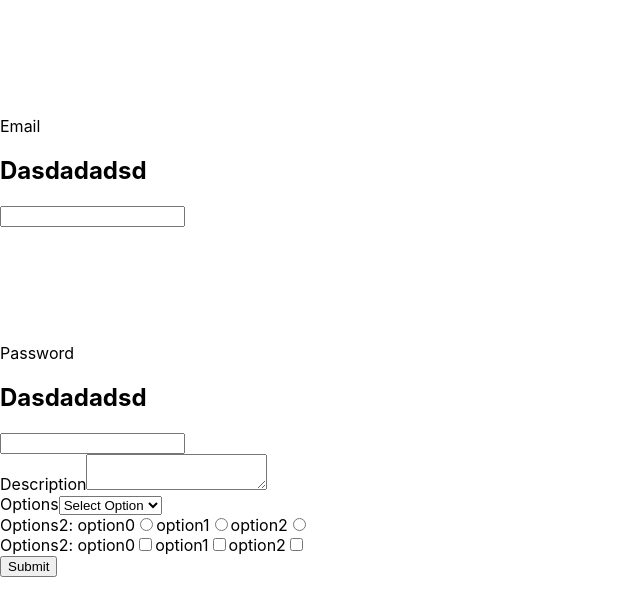
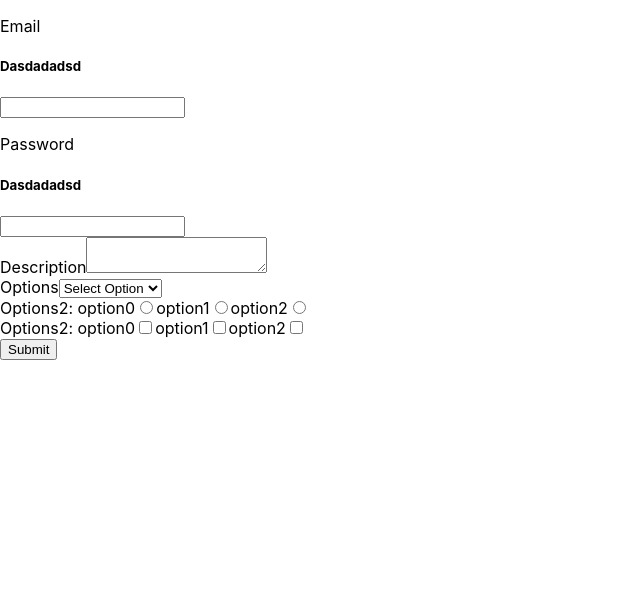
Before and after one commit to cvetanovskistefan72/formik-reusable-components, a React (Create React App) app: page / in a window 1280 px wide. Shown: the top 616 px of the page, without its empty margins (0-640 px from the left). Built offline with nearby package versions, Linux system fonts and the light colour scheme.

Commit message:
Update Input.jsx

```diff
--- a/src/components/Input.jsx
+++ b/src/components/Input.jsx
@@ -6,12 +6,8 @@ export const Input = (props) => {
 
     return (
         <div>
-            <br /><br />
-            <br />
-            <br />
-            <br />
             <p>{label}</p>
-            <h2>Dasdadadsd</h2>
+            <h5>Dasdadadsd</h5>
             <Field id={name} name={name}   />
             <ErrorMessage name={name} component="span"/>
         </div>
```
